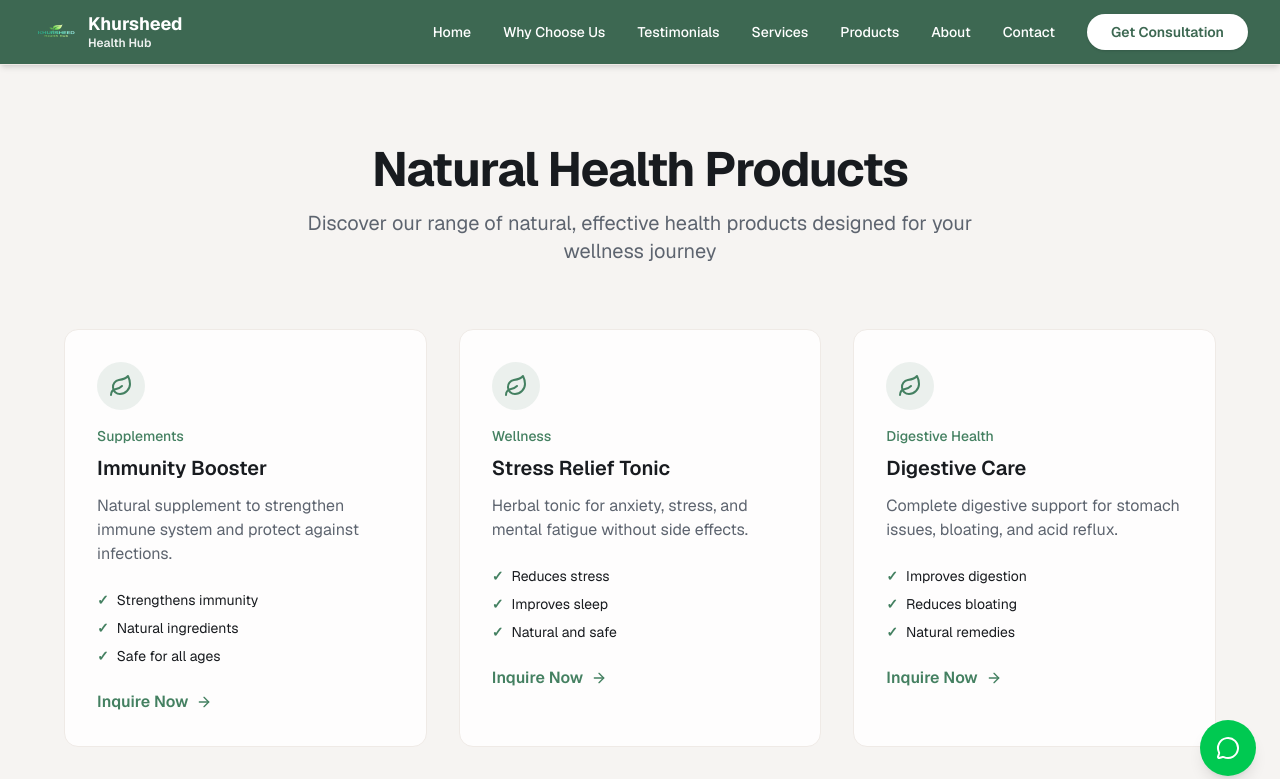
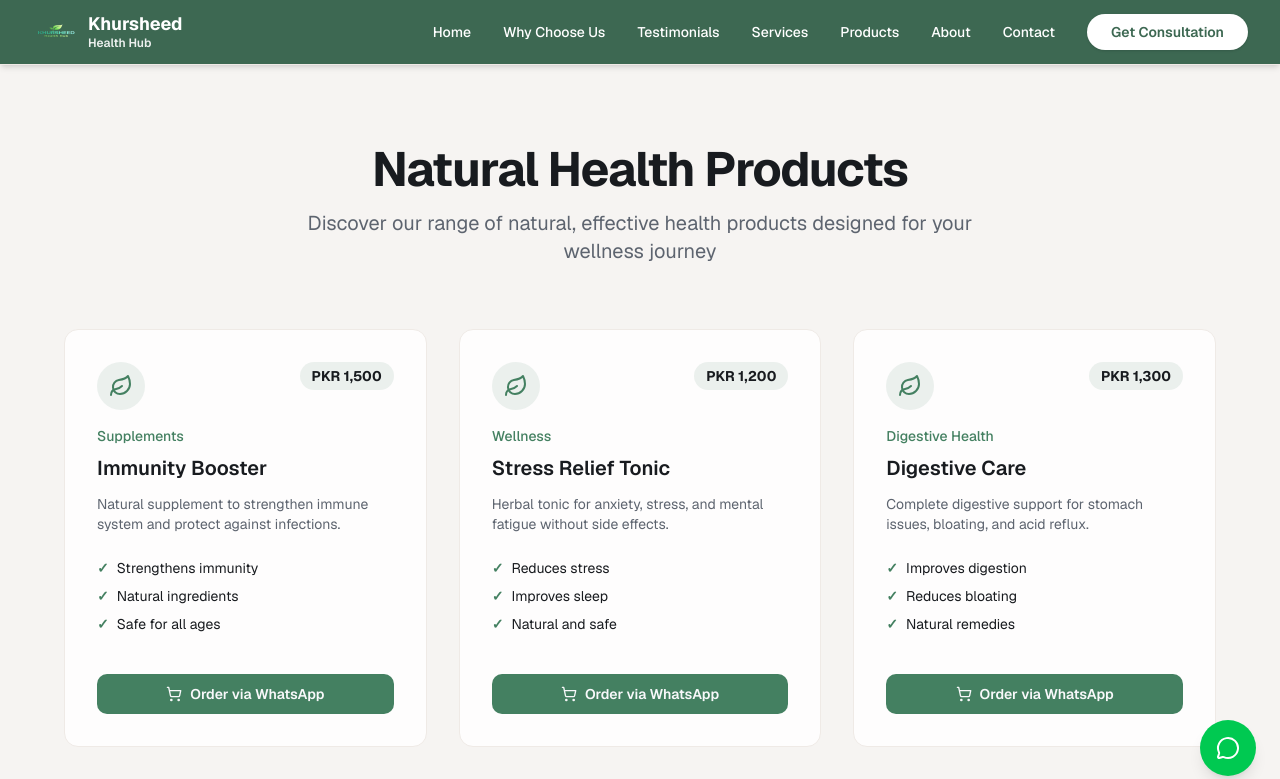
Before and after one commit to gocode7-code/v0-healthcare-web-app, a Next.js app: page /products in a window 1280 px wide. Shown: the top 779 px of the page. Built offline with nearby package versions, Linux system fonts and the light colour scheme.

Commit message:
Update page.tsx

```diff
--- a/app/products/page.tsx
+++ b/app/products/page.tsx
@@ -1,52 +1,60 @@
-import { Metadata } from 'next'
+'use client'
+
 import Link from 'next/link'
-import { ArrowRight, Leaf } from 'lucide-react'
-
-export const metadata: Metadata = {
-  title: 'Health Products | Khursheed Health Hub',
-  description: 'Browse our range of natural health products, supplements, and wellness remedies.',
-}
+import { ArrowRight, Leaf, ShoppingCart } from 'lucide-react'
 
 const products = [
   {
     name: 'Immunity Booster',
     category: 'Supplements',
+    price: 'PKR 1,500',
     description: 'Natural supplement to strengthen immune system and protect against infections.',
     benefits: ['Strengthens immunity', 'Natural ingredients', 'Safe for all ages']
   },
   {
     name: 'Stress Relief Tonic',
     category: 'Wellness',
+    price: 'PKR 1,200',
     description: 'Herbal tonic for anxiety, stress, and mental fatigue without side effects.',
     benefits: ['Reduces stress', 'Improves sleep', 'Natural and safe']
   },
   {
     name: 'Digestive Care',
     category: 'Digestive Health',
+    price: 'PKR 1,300',
     description: 'Complete digestive support for stomach issues, bloating, and acid reflux.',
     benefits: ['Improves digestion', 'Reduces bloating', 'Natural remedies']
   },
   {
     name: 'Joint & Bone Support',
     category: 'Pain Management',
+    price: 'PKR 1,600',
     description: 'Natural relief for joint pain, arthritis, and bone-related conditions.',
     benefits: ['Pain relief', 'Improves mobility', 'Strengthens bones']
   },
   {
     name: 'Skin Care Range',
     category: 'Skin Health',
+    price: 'PKR 1,400',
     description: 'Natural skincare products for acne, eczema, psoriasis, and other skin conditions.',
     benefits: ['Clears acne', 'Soothes irritation', 'Natural ingredients']
   },
   {
     name: 'Women Health',
     category: 'Women Care',
-    description: 'Comprehensive natural products for women&apos;s health and hormonal balance.',
+    price: 'PKR 1,500',
+    description: "Comprehensive natural products for women's health and hormonal balance.",
     benefits: ['Hormonal balance', 'Period comfort', 'Natural support']
   }
 ]
 
 export default function ProductsPage() {
+  const handleOrder = (productName: string, price: string) => {
+    const message = `Hi! I want to inquire/order *${productName}* (${price}) from Khursheed Health Hub.`
+    const whatsappUrl = `https://wa.me/923332103056?text=${encodeURIComponent(message)}`
+    window.open(whatsappUrl, '_blank')
+  }
+
   return (
     <div className="min-h-screen px-4 py-20 sm:px-6 lg:px-8">
       <div className="mx-auto max-w-6xl">
@@ -65,10 +73,16 @@ export default function ProductsPage() {
           {products.map((product, i) => (
             <div
               key={i}
-              className="group rounded-xl border border-border bg-card p-8 transition-all hover:shadow-lg hover:border-primary/50"
+              className="group rounded-xl border border-border bg-card p-8 transition-all hover:shadow-lg hover:border-primary/50 flex flex-col justify-between"
             >
-              <div className="inline-flex h-12 w-12 items-center justify-center rounded-full bg-primary/10 mb-4 group-hover:bg-primary/20 transition-colors">
+              <div>
+                <div className="flex justify-between items-start mb-4">
+                  <div className="inline-flex h-12 w-12 items-center justify-center rounded-full bg-primary/10 group-hover:bg-primary/20 transition-colors">
                     <Leaf className="h-6 w-6 text-primary" />
+                  </div>
+                  <span className="font-bold text-foreground bg-primary/10 px-3 py-1 rounded-full text-sm">
+                    {product.price}
+                  </span>
                 </div>
 
                 <p className="text-sm font-medium text-primary mb-2">
@@ -79,7 +93,7 @@ export default function ProductsPage() {
                   {product.name}
                 </h3>
 
-              <p className="text-muted-foreground mb-6">
+                <p className="text-muted-foreground mb-6 text-sm">
                   {product.description}
                 </p>
 
@@ -91,14 +105,15 @@ export default function ProductsPage() {
                     </li>
                   ))}
                 </ul>
+              </div>
 
-              <Link
-                href="/consultation"
-                className="inline-flex items-center text-primary font-semibold hover:text-primary/80 transition-colors"
+              <button
+                onClick={() => handleOrder(product.name, product.price)}
+                className="w-full mt-4 inline-flex items-center justify-center gap-2 rounded-lg bg-primary px-4 py-2.5 text-sm font-semibold text-primary-foreground transition-colors hover:bg-primary/90"
               >
-                Inquire Now
-                <ArrowRight className="ml-2 h-4 w-4" />
-              </Link>
+                <ShoppingCart className="h-4 w-4" />
+                Order via WhatsApp
+              </button>
             </div>
           ))}
         </div>
```
Lines whose indentation alone changed are shown as unchanged.
